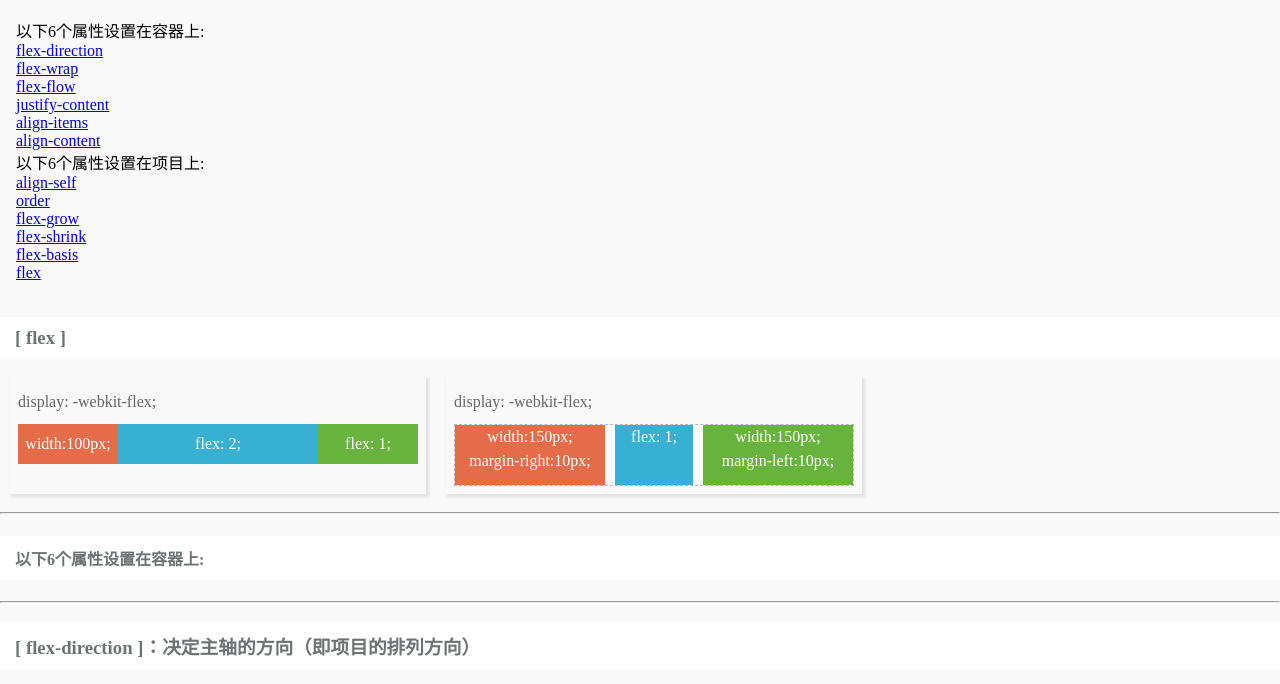
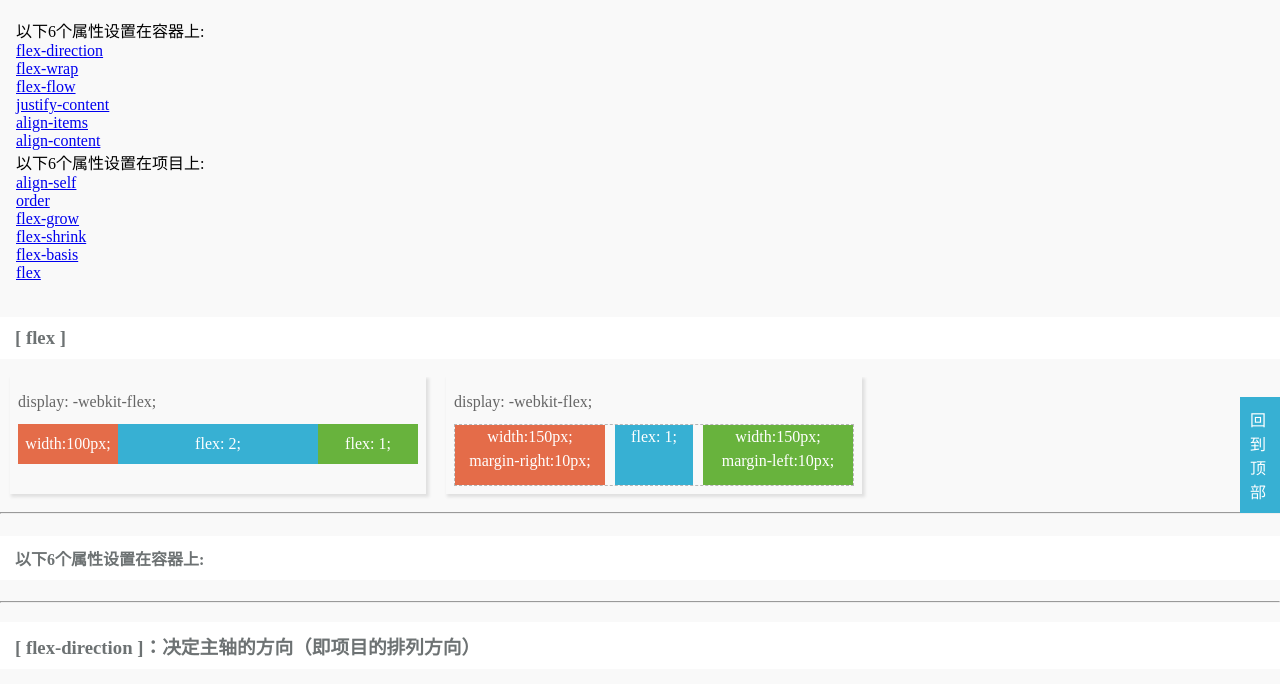
Before and after one commit to wxmaudio/prac, a plain HTML site: page css3/flexDemo.html in a window 1280 px wide. Shown: the part 87-771 px from the top of the page. Drawn offline with Linux system fonts and the light colour scheme.

Commit message:
Add goTop function

```diff
--- a/css3/flexDemo.html
+++ b/css3/flexDemo.html
@@ -146,6 +146,17 @@
 		.demo-flex-shrink .item{
 			flex-shrink:1;
 		}
+
+		.goTop{
+			position: fixed;
+			padding: 10px;
+			color: #fff;
+			width: 20px;
+			background-color: #37B0D3;
+			right: 0px;
+			bottom: 200px;
+			cursor:pointer;
+		}
 	</style>
 </head>
 <body>
@@ -167,6 +178,7 @@
 		<div><a href="#flex">flex</a></div>
 
 	</nav>
+
 	<section class="content">
 
 		<h3>[ flex ]</h3>
@@ -692,5 +704,12 @@
 		</section>
 
 
+<section class="goTop">回到顶部</section>
+<script type="text/javascript">
+	var goTop = document.querySelector('.goTop');
+	goTop && (goTop.onclick = function () {
+		window.scrollTo(0,0);
+	})
+</script>
 	</body>
 	</html>
```
